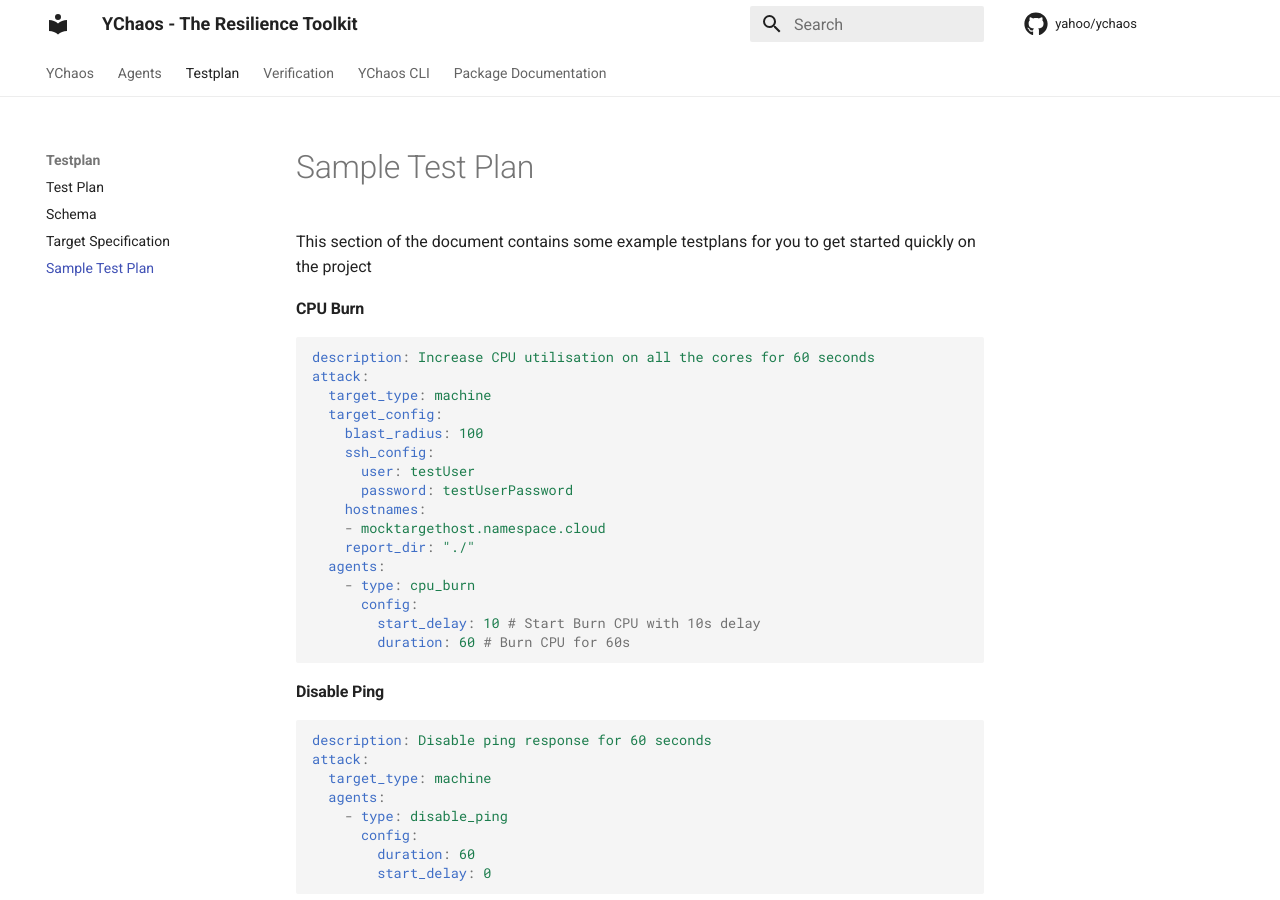
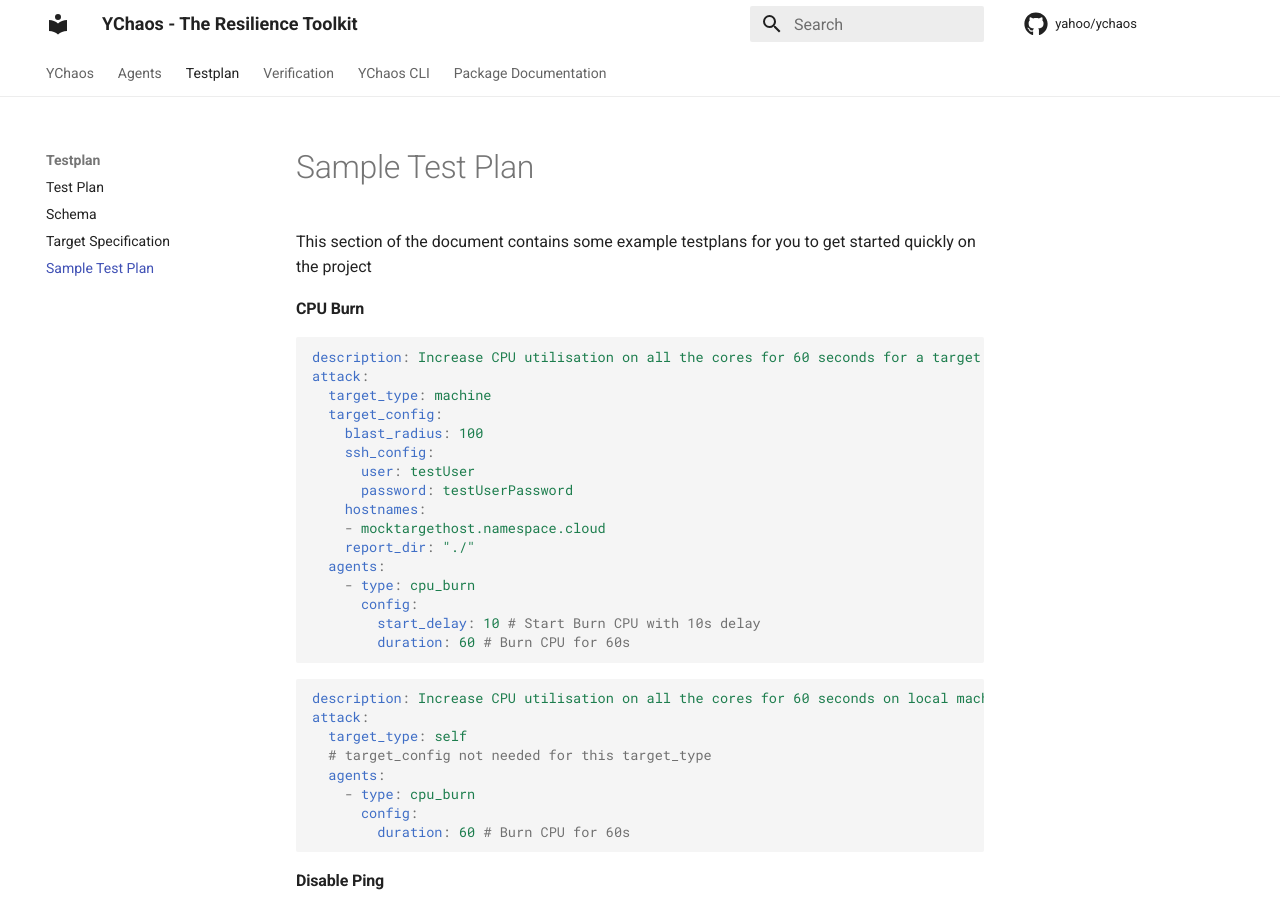
Before and after one commit to yahoo/ychaos, an MkDocs documentation site: the page built from docs/testplan/sample_test_plan.md, in a window 1280 px wide and 900 px high. Built offline with MkDocs 1.6.1 and Material for MkDocs 9.7.7, drawn with Linux system fonts in a browser that asks for light colours; comment, search, counter and statistics services are not loaded; the version menu is left out.

Commit message:
Documentation for SelfTargetExecutor (#84)
* docs for SelfTargetExecutor

````diff
--- a/docs/testplan/sample_test_plan.md
+++ b/docs/testplan/sample_test_plan.md
@@ -1,7 +1,7 @@
 This section of the document contains some example testplans for you to get started quickly on the project
 #### CPU Burn
 ```yaml
-description: Increase CPU utilisation on all the cores for 60 seconds
+description: Increase CPU utilisation on all the cores for 60 seconds for a target host
 attack:
   target_type: machine
   target_config:
@@ -16,6 +16,17 @@
     - type: cpu_burn
       config:
         start_delay: 10 # Start Burn CPU with 10s delay
+        duration: 60 # Burn CPU for 60s
+```
+
+```yaml
+description: Increase CPU utilisation on all the cores for 60 seconds on local machine
+attack:
+  target_type: self
+  # target_config not needed for this target_type
+  agents:
+    - type: cpu_burn
+      config:
         duration: 60 # Burn CPU for 60s
 ```
 
````
Also changed, not shown: docs/package_docs/core/executor/SelfTargetExecutor.md (added, +1 -0 lines), docs/testplan/target_spec.md (+11 -0 lines), docs/package_docs/core/executor/.pages, 1 other file.
